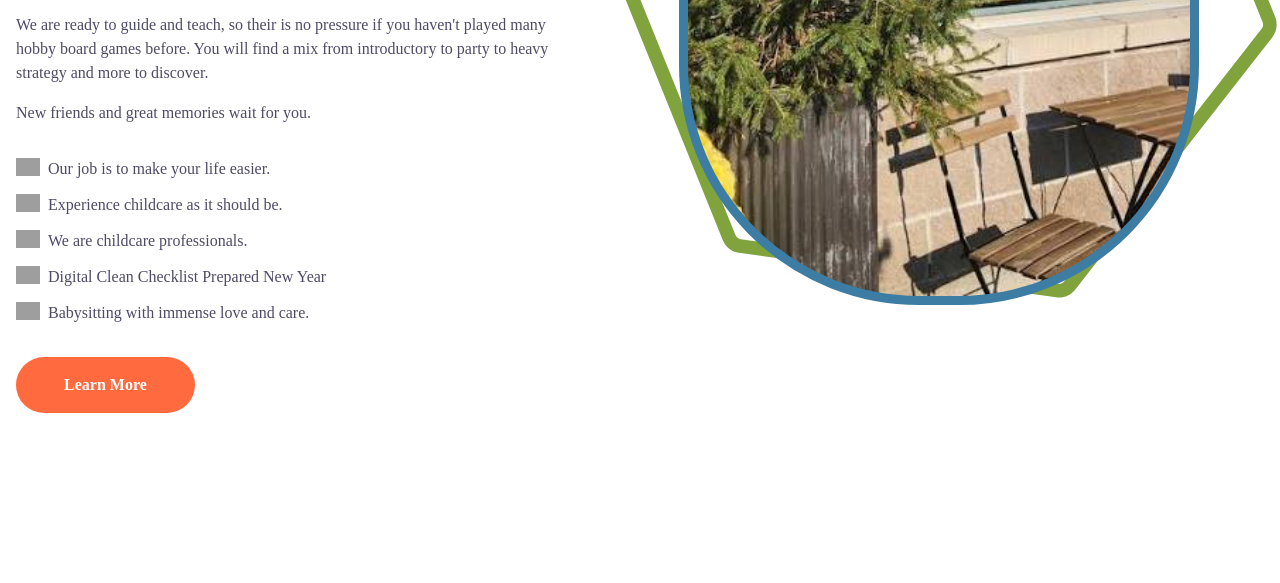
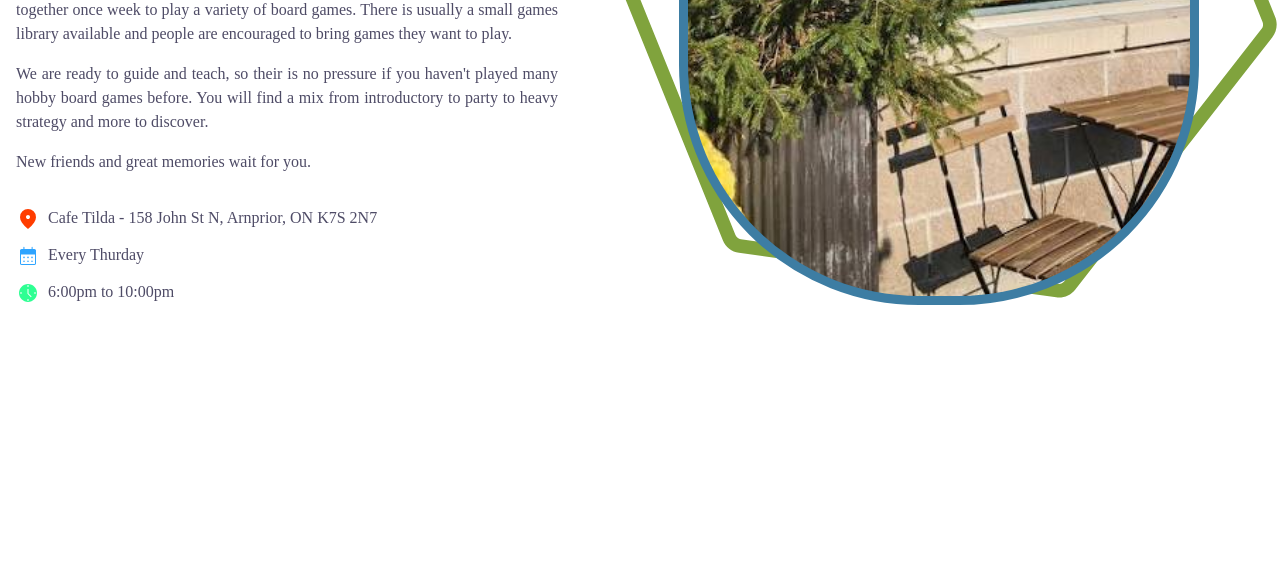
Before and after one commit to NegativeZero000/arnprior-board-gamers-site, a website built with Vite: page about.html in a window 1280 px wide. Shown: the part 445-1028 px from the top of the page. After the commit the page ends 952 px from the top, so only its background shows below. Built offline with nearby package versions, Linux system fonts and the light colour scheme; grey boxes are pictures that could not be loaded.

Commit message:
Refactor about page content and styles; add text justification and update social link styles for dark mode

```diff
--- a/about.html
+++ b/about.html
@@ -120,7 +120,6 @@
                         <source media="(max-width: 600px)" srcset="src\assets\images\cafetilda.jpg" />
                         <source media="(min-width: 601px)" srcset="src\assets\images\cafetilda.jpg" />
                         <img
-
                             loading="lazy"
                             decoding="async"
                             src="src\assets\images\cafetilda.jpg"
@@ -145,87 +144,68 @@
                 <!-- Right Content Section-->
                 <div class="cs-content">
                     <span class="cs-topper" data-config="aboutHeader"></span>
-                    <h2 class="cs-title">Welcome to the Arnprior Board Gamers Community Group</h2>
-                    <p class="cs-text">
-                        We are just a bunch of people in Arnprior, and surrounding communities, that get together once week to play a variety of board games.
-                        There is usually a small games library available and people are encouraged to bring games they want to play.
+                    <h2 class="cs-title" style="padding-top: 0.5em; padding-bottom: 0.5em">Welcome to the Arnprior Board Gamers Community Group</h2>
+                    <p class="cs-text cs-text-justify">
+                        We are just a bunch of people in Arnprior, and surrounding communities, that get together once
+                        week to play a variety of board games. There is usually a small games library available and
+                        people are encouraged to bring games they want to play.
                     </p>
-                    <p class="cs-text">
-                        We are ready to guide and teach, so their is no pressure if you haven't played many hobby board games before.
-                        You will find a mix from introductory to party to heavy strategy and more to discover.
-
+                    <p class="cs-text cs-text-justify">
+                        We are ready to guide and teach, so their is no pressure if you haven't played many hobby board
+                        games before. You will find a mix from introductory to party to heavy strategy and more to
+                        discover.
                     </p>
-                    <p class="cs-text">
-                        New friends and great memories wait for you.
-                    </p>
+                    <p class="cs-text">New friends and great memories wait for you.</p>
                     <ul class="cs-ul">
                         <li class="cs-li">
-                            <img
+                            <svg
                                 class="cs-icon"
-                                aria-hidden="true"
-                                loading="lazy"
-                                decoding="async"
-                                src="https://csimg.nyc3.cdn.digitaloceanspaces.com/Images/Graphics/green-check.svg"
-                                alt="checkmark"
+                                xmlns="http://www.w3.org/2000/svg"
                                 width="24"
                                 height="24"
-                            />
-                            Our job is to make your life easier.
+                                viewBox="0 0 24 24"
+                            >
+                                <!-- Icon from Material Symbols by Google - https://github.com/google/material-design-icons/blob/master/LICENSE -->
+                                <path
+                                    fill="#ff3d00"
+                                    d="M13.413 11.413Q14 10.825 14 10t-.587-1.412T12 8t-1.412.588T10 10t.588 1.413T12 12t1.413-.587M12 22q-4.025-3.425-6.012-6.362T4 10.2q0-3.75 2.413-5.975T12 2t5.588 2.225T20 10.2q0 2.5-1.987 5.438T12 22"
+                                />
+                            </svg>
+                            Cafe Tilda - 158 John St N, Arnprior, ON K7S 2N7
                         </li>
                         <li class="cs-li">
-                            <img
+                            <svg
                                 class="cs-icon"
-                                aria-hidden="true"
-                                loading="lazy"
-                                decoding="async"
-                                src="https://csimg.nyc3.cdn.digitaloceanspaces.com/Images/Graphics/green-check.svg"
-                                alt="checkmark"
-                                width="24"
-                                height="24"
-                            />
-                            Experience childcare as it should be.
+                                xmlns="http://www.w3.org/2000/svg"
+                                width="32"
+                                height="32"
+                                viewBox="0 0 24 24"
+                            >
+                                <!-- Icon from Material Symbols Light by Google - https://github.com/google/material-design-icons/blob/master/LICENSE -->
+                                <path
+                                    fill="#2ea4ff"
+                                    d="M5.616 21q-.691 0-1.153-.462T4 19.385V6.615q0-.69.463-1.152T5.616 5h1.769V3.308q0-.233.153-.386t.385-.153t.386.153t.153.386V5h7.154V3.27q0-.214.143-.358t.357-.143t.356.143t.144.357V5h1.769q.69 0 1.153.463T20 6.616v12.769q0 .69-.462 1.153T18.384 21zm0-1h12.769q.23 0 .423-.192t.192-.424v-8.768H5v8.769q0 .23.192.423t.423.192M12 14.154q-.31 0-.54-.23t-.23-.54t.23-.539t.54-.23t.54.23t.23.54t-.23.539t-.54.23m-4.54-.23q-.23-.23-.23-.54q0-.309.23-.539t.54-.23t.54.23t.23.54t-.23.539t-.54.23t-.54-.23m8.54.23q-.31 0-.54-.23t-.23-.54t.23-.539t.54-.23t.54.23t.23.54t-.23.539t-.54.23M12 18q-.31 0-.54-.23t-.23-.54t.23-.539t.54-.23t.54.23t.23.54t-.23.54T12 18m-4.54-.23q-.23-.23-.23-.54q0-.309.23-.539t.54-.23t.54.23t.23.54t-.23.54Q8.31 18 8 18t-.54-.23M16 18q-.31 0-.54-.23t-.23-.54t.23-.539t.54-.23t.54.23t.23.54t-.23.54T16 18"
+                                />
+                            </svg>
+                            Every Thurday
                         </li>
                         <li class="cs-li">
-                            <img
+                            <svg
                                 class="cs-icon"
-                                aria-hidden="true"
-                                loading="lazy"
-                                decoding="async"
-                                src="https://csimg.nyc3.cdn.digitaloceanspaces.com/Images/Graphics/green-check.svg"
-                                alt="checkmark"
-                                width="24"
-                                height="24"
-                            />
-                            We are childcare professionals.
-                        </li>
-                        <li class="cs-li">
-                            <img
-                                class="cs-icon"
-                                aria-hidden="true"
-                                loading="lazy"
-                                decoding="async"
-                                src="https://csimg.nyc3.cdn.digitaloceanspaces.com/Images/Graphics/green-check.svg"
-                                alt="checkmark"
-                                width="24"
-                                height="24"
-                            />
-                            Digital Clean Checklist Prepared New Year
-                        </li>
-                        <li class="cs-li">
-                            <img
-                                class="cs-icon"
-                                aria-hidden="true"
-                                loading="lazy"
-                                decoding="async"
-                                src="https://csimg.nyc3.cdn.digitaloceanspaces.com/Images/Graphics/green-check.svg"
-                                alt="checkmark"
-                                width="24"
-                                height="24"
-                            />
-                            Babysitting with immense love and care.
+                                xmlns="http://www.w3.org/2000/svg"
+                                width="32"
+                                height="32"
+                                viewBox="0 0 24 24"
+                            >
+                                <!-- Icon from Material Symbols Light by Google - https://github.com/google/material-design-icons/blob/master/LICENSE -->
+                                <path
+                                    fill="#2eff93"
+                                    d="m14.935 16.223l.688-.713l-3.123-3.123V7.922h-1v4.866zM11.5 6h1V4h-1zm6.5 6.5h2v-1h-2zM11.5 20h1v-2h-1zM4 12.5h2v-1H4zm8.003 8.5q-1.867 0-3.51-.708q-1.643-.709-2.859-1.924t-1.925-2.856T3 12.003t.709-3.51Q4.417 6.85 5.63 5.634t2.857-1.925T11.997 3t3.51.709q1.643.708 2.859 1.922t1.925 2.857t.709 3.509t-.708 3.51t-1.924 2.859t-2.856 1.925t-3.509.709"
+                                />
+                            </svg>
+                            6:00pm to 10:00pm
                         </li>
                     </ul>
-                    <a class="cs-button-solid" aria-label="learn more about our programs" href="">Learn More</a>
                 </div>
             </div>
         </section>
--- a/css/core.css
+++ b/css/core.css
@@ -66,6 +66,10 @@ body.dark-mode {
     color: var(--bodyTextColor);
 }
 
+.cs-text-justify {
+    text-align: justify;
+}
+
 .filter-theme-color-one{
     filter: invert(41%) sepia(70%) saturate(371%) hue-rotate(158deg) brightness(95%) contrast(91%);
 }
--- a/css/styles.css
+++ b/css/styles.css
@@ -549,6 +549,10 @@
         /* makes it turn white */
         filter: grayscale(1) brightness(1000%);
     }
+    body.dark-mode #cs-navigation .cs-social-link {
+        background-color: #d2d2d2;
+    }
+
     body.dark-mode #cs-navigation .cs-li-link,
     body.dark-mode #cs-navigation .cs-phone {
         color: var(--bodyTextColorWhite);
```
